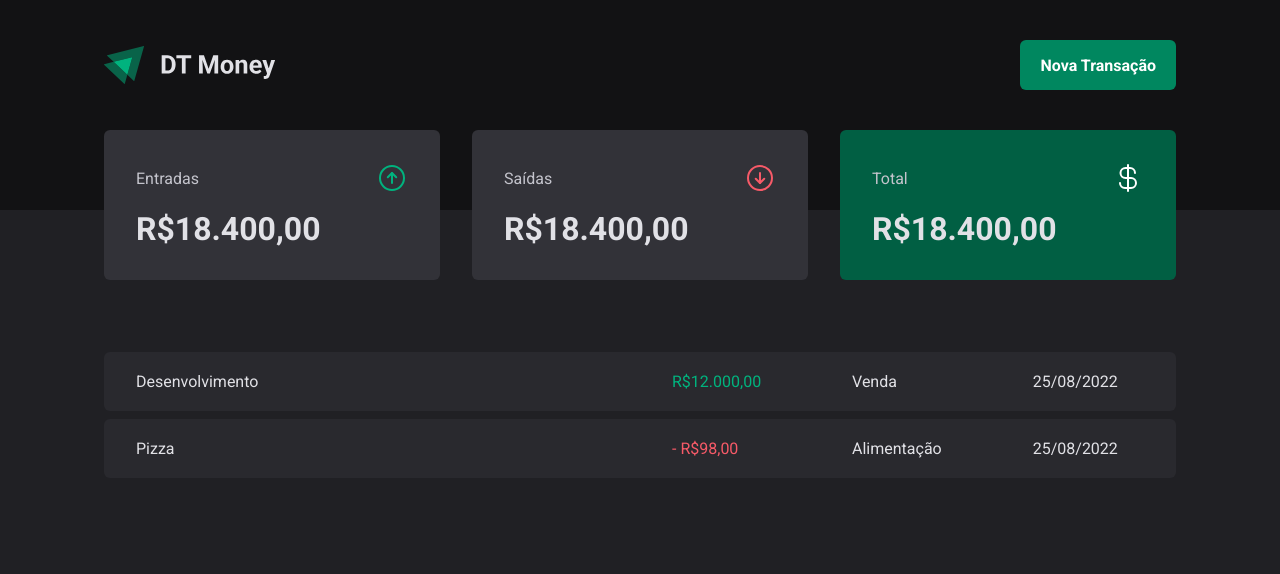
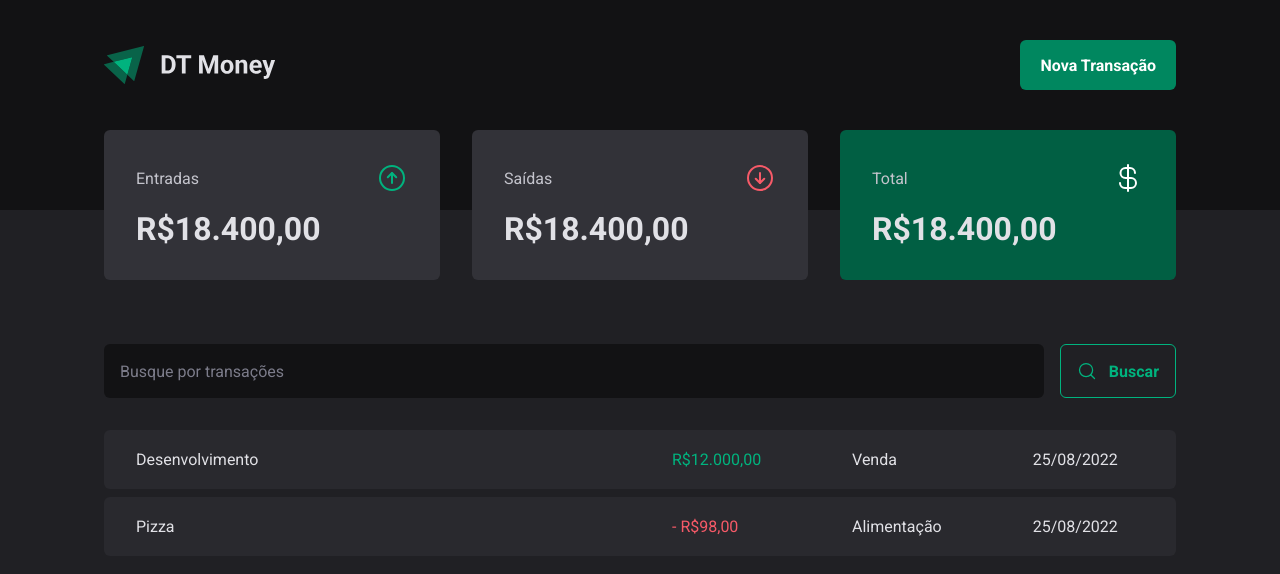
Before and after one commit to geraldobl58/ignite-dt-money, a React (Vite) app: page / in a window 1280 px wide. Shown: the top 574 px of the page. Built offline with nearby package versions, Linux system fonts and the light colour scheme.

Commit message:
:sparkles: Creating search form

```diff
--- /dev/null
+++ b/src/pages/Transactions/components/SearchForm/index.tsx
@@ -0,0 +1,16 @@
+import { MagnifyingGlass } from 'phosphor-react'
+
+import { SearchFormContainer } from './styles'
+
+export function SearchForm() {
+  return (
+    <SearchFormContainer>
+      <input type="text" placeholder="Busque por transações" />
+
+      <button type="submit">
+        <MagnifyingGlass size={20} />
+        Buscar
+      </button>
+    </SearchFormContainer>
+  )
+}
--- /dev/null
+++ b/src/pages/Transactions/components/SearchForm/styles.ts
@@ -0,0 +1,40 @@
+import styled from 'styled-components'
+
+export const SearchFormContainer = styled.form`
+  display: flex;
+  gap: 1rem;
+
+  input {
+    flex: 1;
+    border-radius: 6px;
+    border: 0;
+    background: ${(props) => props.theme['gray-900']};
+    color: ${(props) => props.theme['gray-300']};
+    padding: 1rem;
+
+    &::placeholder {
+      color: ${(props) => props.theme['gray-500']};
+    }
+  }
+
+  button {
+    display: flex;
+    align-items: center;
+    gap: 0.75rem;
+
+    border: 0;
+    padding: 1rem;
+    background: transparent;
+    border: 1px solid ${(props) => props.theme['green-300']};
+    color: ${(props) => props.theme['green-300']};
+    font-weight: bold;
+    border-radius: 6px;
+    cursor: pointer;
+
+    &:hover {
+      background: ${(props) => props.theme['green-500']};
+      color: ${(props) => props.theme.white};
+      transition: background-color 0.2s, color 0.2s, border-color 0.2s;
+    }
+  }
+`
--- a/src/pages/Transactions/index.tsx
+++ b/src/pages/Transactions/index.tsx
@@ -1,5 +1,6 @@
 import { Header } from '../../components/Header'
 import { Summary } from '../../components/Summary'
+import { SearchForm } from './components/SearchForm'
 
 import {
   PriceHighlight,
@@ -14,6 +15,8 @@
       <Summary />
 
       <TransactionsContainer>
+        <SearchForm />
+
         <TransactionsTable>
           <tbody>
             <tr>
```
